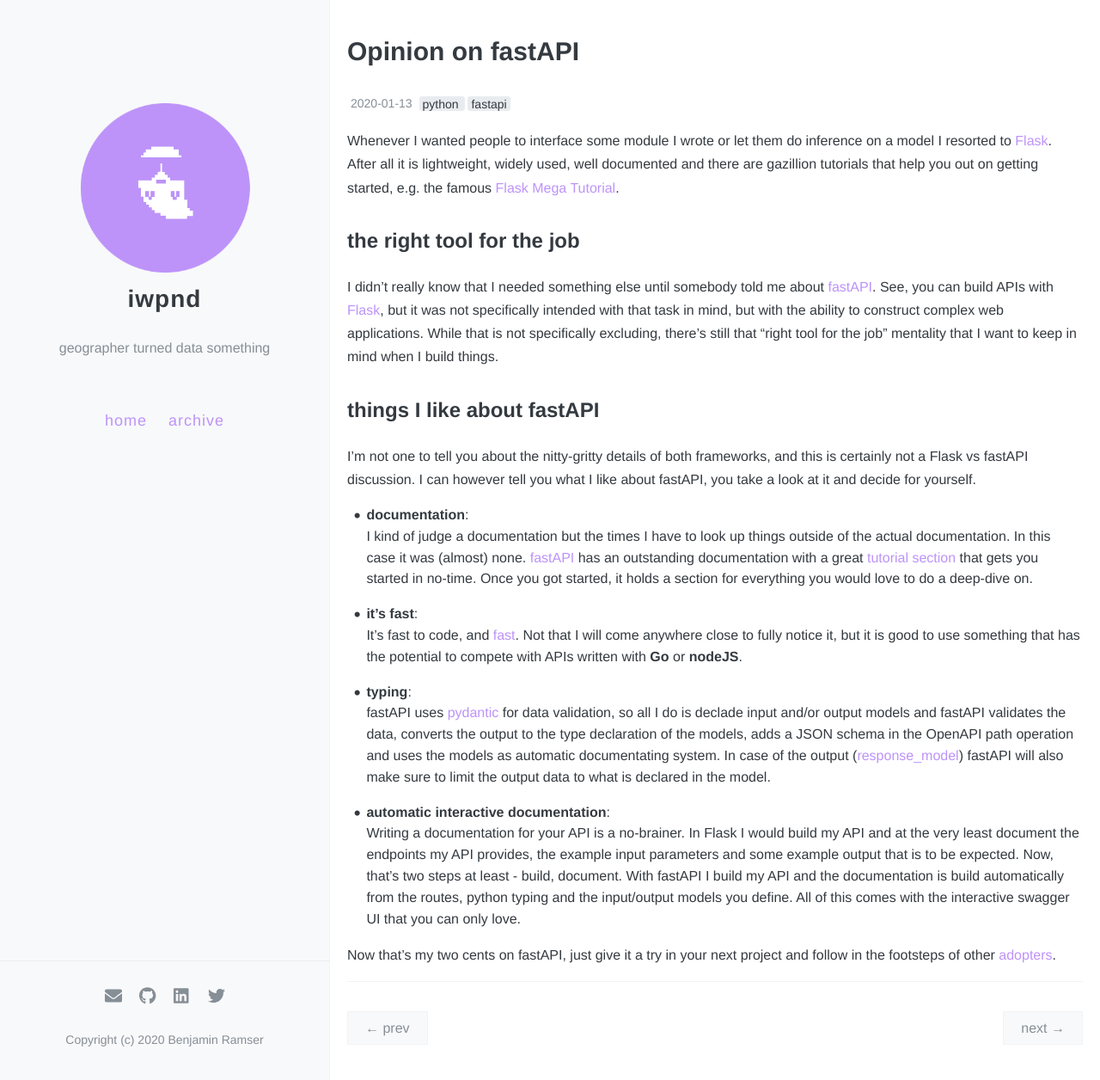
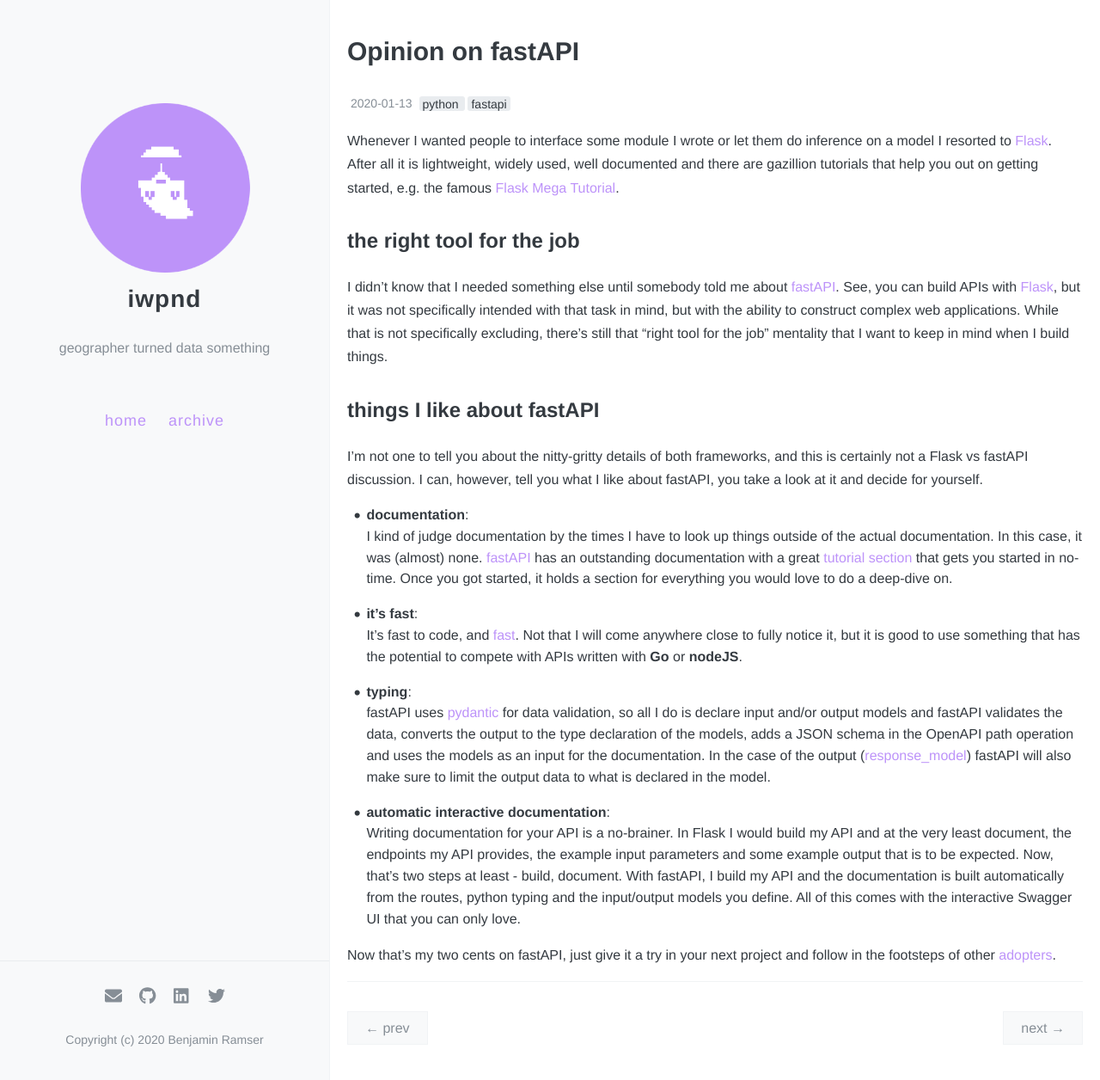
Before and after one commit to iwpnd/iwpnd.github.io, a Jekyll site: the page built from _posts/2020-01-13-opinion-on-fastapi.markdown, in a window 1280 px wide and 1257 px high. Shown: the whole window at 86% size. Built offline with Jekyll 4.4.1, drawn with Linux system fonts in a browser that asks for light colours; comment, search, counter and statistics services are not loaded.

Commit message:
fixed typos

```diff
--- a/_posts/2020-01-13-opinion-on-fastapi.markdown
+++ b/_posts/2020-01-13-opinion-on-fastapi.markdown
@@ -8,22 +8,22 @@
 Whenever I wanted people to interface some module I wrote or let them do inference on a model I resorted to [Flask](https://github.com/pallets/flask). After all it is lightweight, widely used, well documented and there are gazillion tutorials that help you out on getting started, e.g. the famous [Flask Mega Tutorial](https://blog.miguelgrinberg.com/post/the-flask-mega-tutorial-part-i-hello-world).
 
 ## the right tool for the job
-I didn't really know that I needed something else until somebody told me about [fastAPI](https://fastapi.tiangolo.com/). See, you can build APIs with [Flask](https://github.com/pallets/flask), but it was not specifically intended with that task in mind, but with the ability to construct complex web applications. While that is not specifically excluding, there's still that "right tool for the job" mentality that I want to keep in mind when I build things.
+I didn't know that I needed something else until somebody told me about [fastAPI](https://fastapi.tiangolo.com/). See, you can build APIs with [Flask](https://github.com/pallets/flask), but it was not specifically intended with that task in mind, but with the ability to construct complex web applications. While that is not specifically excluding, there's still that "right tool for the job" mentality that I want to keep in mind when I build things.
 
 ## things I like about fastAPI
-I'm not one to tell you about the nitty-gritty details of both frameworks, and this is certainly not a Flask vs fastAPI discussion. I can however tell you what I like about fastAPI, you take a look at it and decide for yourself.
+I'm not one to tell you about the nitty-gritty details of both frameworks, and this is certainly not a Flask vs fastAPI discussion. I can, however, tell you what I like about fastAPI, you take a look at it and decide for yourself.
 
 - **documentation**:
-I kind of judge a documentation but the times I have to look up things outside of the actual documentation. In this case it was (almost) none. [fastAPI](https://fastapi.tiangolo.com/) has an outstanding documentation with a great [tutorial section](https://fastapi.tiangolo.com/tutorial/intro/) that gets you started in no-time. Once you got started, it holds a section for everything you would love to do a deep-dive on.
+I kind of judge documentation by the times I have to look up things outside of the actual documentation. In this case, it was (almost) none. [fastAPI](https://fastapi.tiangolo.com/) has an outstanding documentation with a great [tutorial section](https://fastapi.tiangolo.com/tutorial/intro/) that gets you started in no-time. Once you got started, it holds a section for everything you would love to do a deep-dive on.
 
 - **it's fast**:
 It's fast to code, and [fast](https://www.techempower.com/benchmarks/#section=test&runid=7464e520-0dc2-473d-bd34-dbdfd7e85911&hw=ph&test=query&l=zijzen-7). Not that I will come anywhere close to fully notice it, but it is good to use something that has the potential to compete with APIs written with **Go** or **nodeJS**.
 
 - **typing**:
-fastAPI uses [pydantic](https://github.com/samuelcolvin/pydantic/) for data validation, so all I do is declade input and/or output models and fastAPI validates the data, converts the output to the type declaration of the models, adds a JSON schema in the OpenAPI path operation and uses the models as automatic documentating system. In case of the output ([response_model](https://fastapi.tiangolo.com/tutorial/response-model/)) fastAPI will also make sure to limit the output data to what is declared in the model.
+fastAPI uses [pydantic](https://github.com/samuelcolvin/pydantic/) for data validation, so all I do is declare input and/or output models and fastAPI validates the data, converts the output to the type declaration of the models, adds a JSON schema in the OpenAPI path operation and uses the models as an input for the documentation. In the case of the output ([response_model](https://fastapi.tiangolo.com/tutorial/response-model/)) fastAPI will also make sure to limit the output data to what is declared in the model.
 
 - **automatic interactive documentation**:
-Writing a documentation for your API is a no-brainer. In Flask I would build my API and at the very least document the endpoints my API provides, the example input parameters and some example output that is to be expected. Now, that's two steps at least - build, document.
-With fastAPI I build my API and the documentation is build automatically from the routes, python typing and the input/output models you define. All of this comes with the interactive swagger UI that you can only love.
+Writing documentation for your API is a no-brainer. In Flask I would build my API and at the very least document, the endpoints my API provides, the example input parameters and some example output that is to be expected. Now, that's two steps at least - build, document.
+With fastAPI, I build my API and the documentation is built automatically from the routes, python typing and the input/output models you define. All of this comes with the interactive Swagger UI that you can only love.
 
 Now that's my two cents on fastAPI, just give it a try in your next project and follow in the footsteps of other [adopters](https://fastapi.tiangolo.com/#opinions).
```
